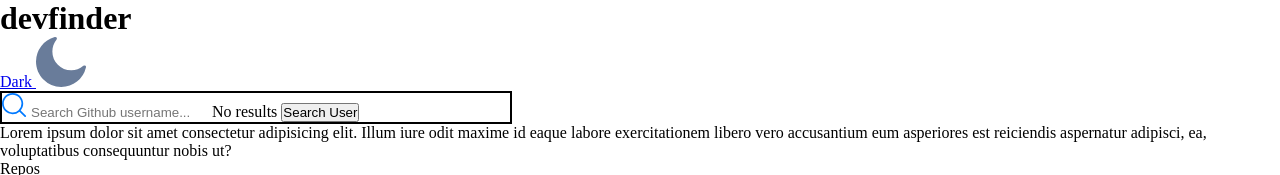
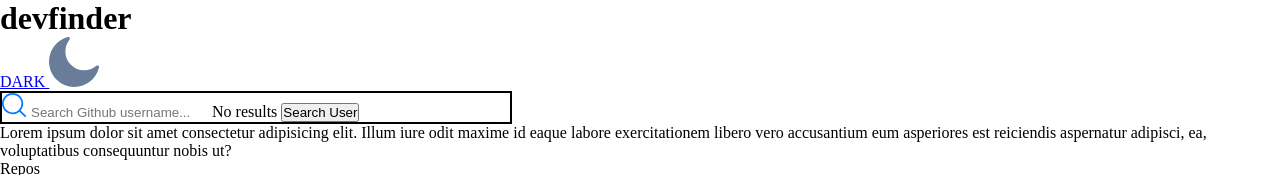
Before and after one commit to nottohave/frontendmentor_octocat, a plain HTML site: page index.html in a window 1280 px wide. Shown: the top 175 px of the page. Drawn offline with Linux system fonts and the light colour scheme.

Commit message:
index.html

```diff
--- a/index.html
+++ b/index.html
@@ -15,7 +15,7 @@
     <nav>
       <ul>
           <li>
-              <a href="#">Dark <img src="./assets/icon-moon.svg" class="dark-icon" alt="change-web-theme-to-dark"></a>
+              <a href="#">DARK <img src="./assets/icon-moon.svg" class="dark-icon" alt="change-web-theme-to-dark"></a>
           </li>
       </ul>
   </nav>
```
